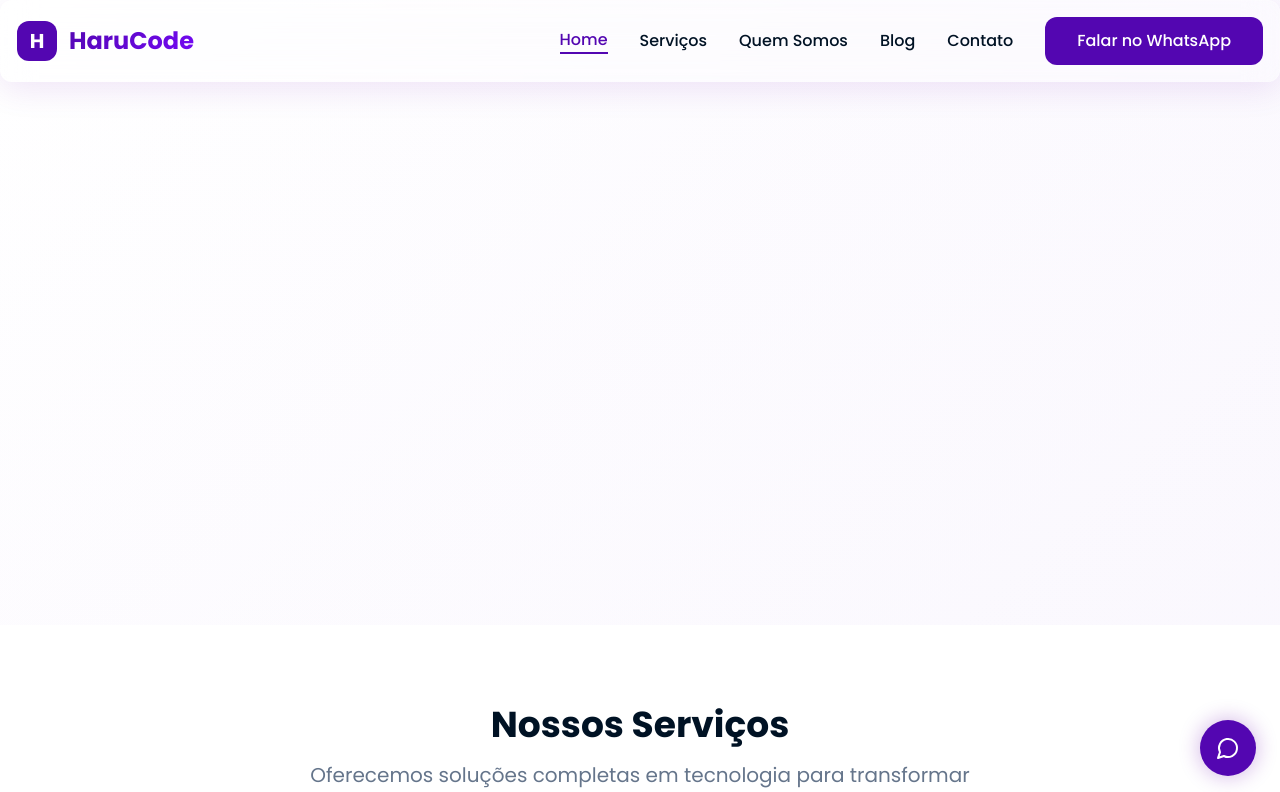
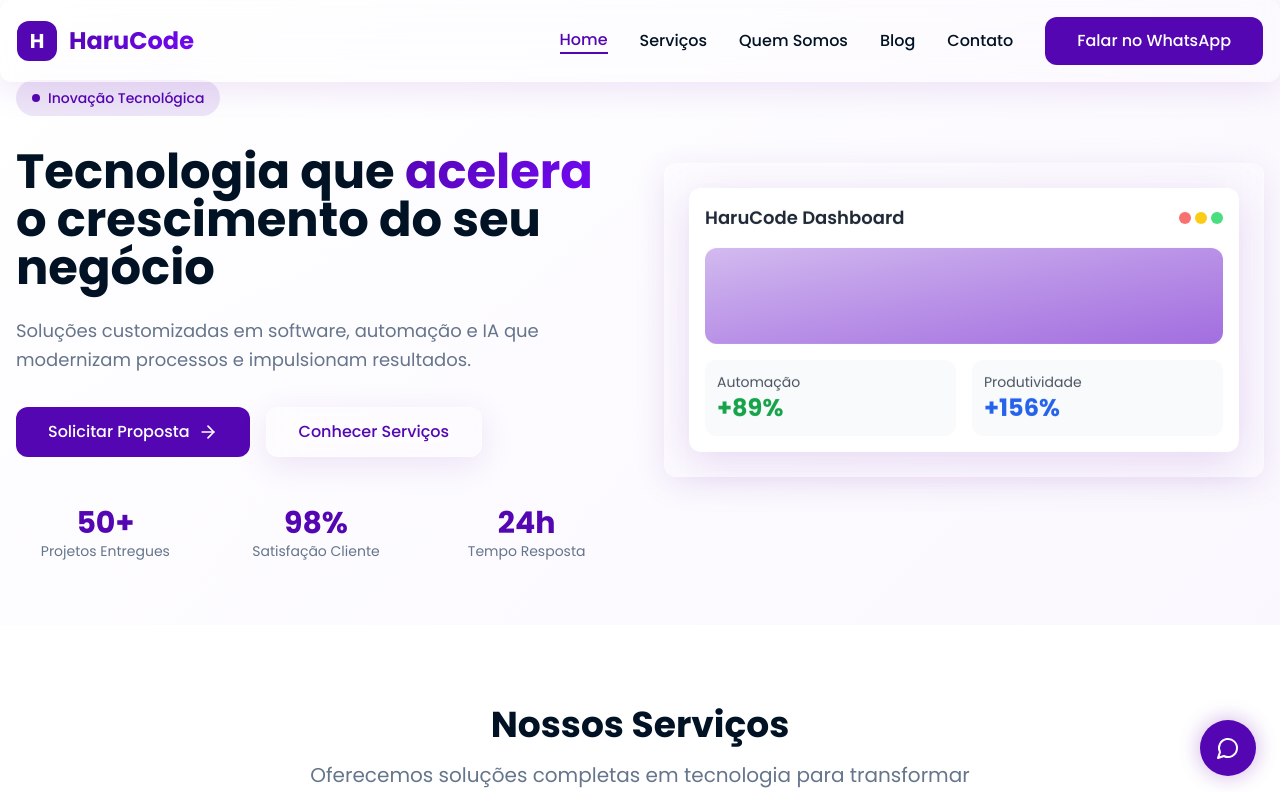
Before and after one commit to HaruCodeTI/harucode-main-page, a React (Vite) app: page / in a window 1280 px wide. Shown: the top 792 px of the page. Built offline with nearby package versions, Linux system fonts and the light colour scheme.

Commit message:
Fix home page layout
The home page layout is not displaying correctly, with a large blank space and incorrect behavior. This commit addresses the layout issues to match the desired design.

```diff
--- a/src/pages/Home.tsx
+++ b/src/pages/Home.tsx
@@ -81,12 +81,12 @@ const Home = () => {
           <div className="grid lg:grid-cols-2 gap-12 items-center">
             <div className="space-y-8">
               {/* Badge */}
-              <div className="inline-flex items-center space-x-2 bg-primary/10 px-4 py-2 rounded-full text-primary text-sm font-medium fade-in-up" data-animate>
+              <div className="inline-flex items-center space-x-2 bg-primary/10 px-4 py-2 rounded-full text-primary text-sm font-medium">
                 <span className="w-2 h-2 bg-primary rounded-full"></span>
                 <span>Inovação Tecnológica</span>
               </div>
 
-              <div className="space-y-6 fade-in-up" data-animate id="hero-text">
+              <div className="space-y-6">
                 <h1 className="text-4xl lg:text-5xl font-bold leading-tight">
                   Tecnologia que{' '}
                   <span className="text-gradient">acelera</span>{' '}
@@ -98,7 +98,7 @@ const Home = () => {
                 </p>
               </div>
 
-              <div className="flex flex-col sm:flex-row gap-4 fade-in-up" data-animate>
+              <div className="flex flex-col sm:flex-row gap-4">
                 <a
                   href="https://wa.me/5511999999999"
                   target="_blank"
@@ -114,7 +114,7 @@ const Home = () => {
               </div>
 
               {/* Statistics */}
-              <div className="grid grid-cols-3 gap-8 pt-4 fade-in-up" data-animate>
+              <div className="grid grid-cols-3 gap-8 pt-4">
                 <div className="text-center">
                   <div className="text-3xl font-bold text-primary">50+</div>
                   <div className="text-sm text-muted-foreground">Projetos Entregues</div>
@@ -130,7 +130,7 @@ const Home = () => {
               </div>
             </div>
 
-            <div className="relative fade-in-up" data-animate>
+            <div className="relative">
               {/* Dashboard Mockup */}
               <div className="glass-card p-6 float-animation">
                 <div className="bg-white rounded-lg shadow-elegant p-4 space-y-4">
```
